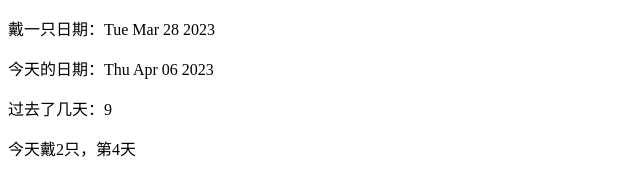
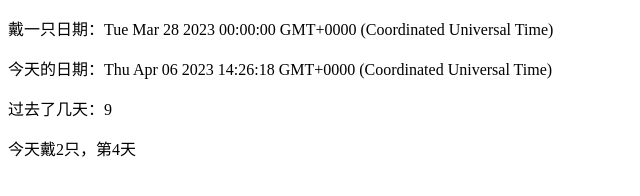
Before and after one commit to imhuangting-qq-com/firstweb, a plain HTML site: page index.html in a window 1280 px wide. Shown: the whole page, without its empty margins (0-640 px from the left). Drawn offline with Linux system fonts and the light colour scheme.

Commit message:
Update index.html

```diff
--- a/index.html
+++ b/index.html
@@ -12,13 +12,13 @@
     <p id="dijitian">第几天</p>
 
     <script>
-      var data1 = new Date("2023-03-28")
+      var data1 = new Date("2023-03-28 0:00:00")
       var data2 =  new Date()
       var datas= Math.floor((data2-data1)/1000/60/60/24)
       var dijitian= datas % 5
 
-      document.querySelector('#data1').textContent = "戴一只日期：" + data1.toDateString()
-      document.querySelector('#data2').textContent = "今天的日期：" + data2.toDateString()
+      document.querySelector('#data1').textContent = "戴一只日期：" + data1.toString()
+      document.querySelector('#data2').textContent = "今天的日期：" + data2.toString()
       document.querySelector('#datas').textContent = "过去了几天：" + datas
 
       if (dijitian==0) {
```
